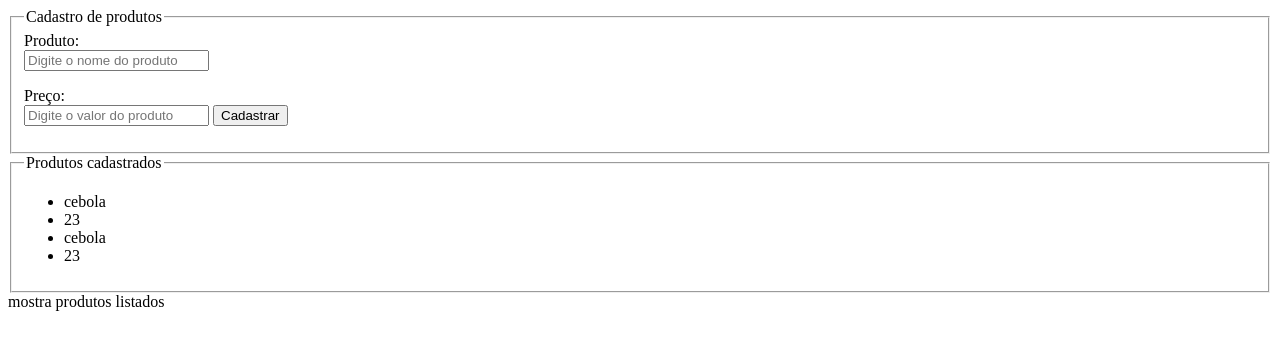
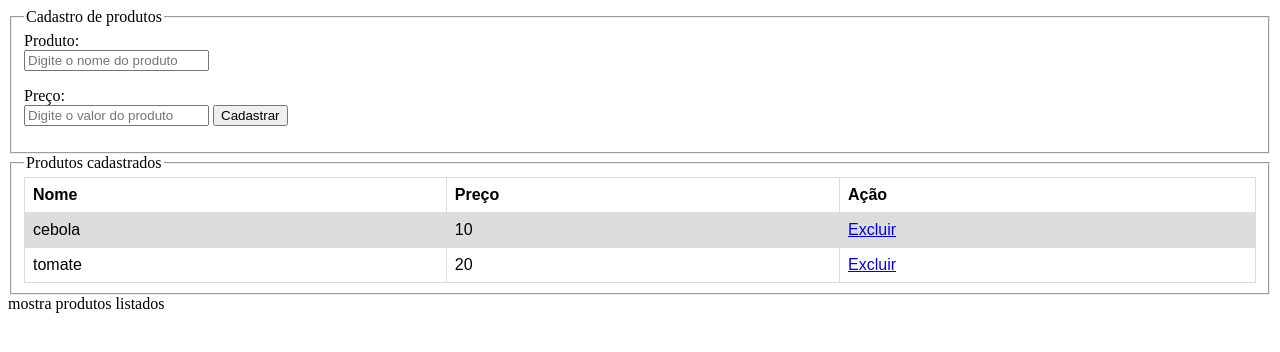
Before and after one commit to georgelofre/projeto_02_gama, a Flask app: page /cadastro in a window 1280 px wide. Shown: the top 352 px of the page. Run offline with Flask 2, Linux system fonts and the light colour scheme.

Commit message:
função excluir finalizada

```diff
--- a/app.py
+++ b/app.py
@@ -29,4 +29,17 @@ def addProduto():
         registrar_produtos(produtos)
     return render_template('cadastro.html', produtos = produtos)
 
+@app.route('/<nomeProduto>', methods=["POST", "GET"])
+def removeProduto(nomeProduto):
+    print(nomeProduto)
+    c=0
+    while c in (0,len(produtos)):
+        if produtos[c]['nomeProduto'] in nomeProduto:
+            del produtos[c]
+            break
+        c+=1
+
+    registrar_produtos(produtos)
+    return render_template('cadastro.html', produtos = produtos)
+
 app.run(debug=True)
--- a/produtos.json
+++ b/produtos.json
@@ -1 +1 @@
-[{"nomeProduto": "cebola", "valorProduto": "23"}, {"nomeProduto": "cebola", "valorProduto": "23"}]
+[{"nomeProduto": "cebola", "valorProduto": "10"}, {"nomeProduto": "tomate", "valorProduto": "20"}]
--- a/templates/base.html
+++ b/templates/base.html
@@ -5,8 +5,20 @@
     <meta name="viewport" content="width=device-width, initial-scale=1.0">
     <title>index</title>
     <style>
-        table, th, td {
-          border:1px solid black;
+        table {
+          font-family: arial, sans-serif;
+          border-collapse: collapse;
+          width: 100%;
+        }
+
+        td, th {
+          border: 1px solid #dddddd;
+          text-align: left;
+          padding: 8px;
+        }
+
+        tr:nth-child(even) {
+          background-color: #dddddd;
         }
     </style>
 </head>
--- a/templates/cadastro.html
+++ b/templates/cadastro.html
@@ -19,15 +19,25 @@
     <div>
         <fieldset>
             <legend>Produtos cadastrados</legend>
-                    <ul>
-                        {% for item in produtos %}
-                            <li>{{item.nomeProduto}}</li>
-                            <li>{{item.valorProduto}}</li>
-                        {% endfor %}
-                    </ul>
-
+            <table>
+                <tr>
+                  <th>Nome</th>
+                  <th>Preço</th>
+                  <th>Ação</th>
+                </tr>
+                    {% for item in produtos %}
+                        <tr>
+                            <td>{{item.nomeProduto}}</td>
+                            <td>{{item.valorProduto}}</td>
+                            <td>
+                                <a href="{{item.nomeProduto}}" class="botao aqui">Excluir</a>
+                            </td>
+                        </tr>
+                    {% endfor %}
+              </table>
             </fieldset>
         mostra produtos listados
     </div>
 </body>
+
 {% endblock basehtml %}
--- a/templates/index.html
+++ b/templates/index.html
@@ -1,6 +1,6 @@
-
 {% extends 'base.html' %}
 {% block basehtml %}
 <body>
     home
 </body>
+{% endblock basehtml %}
```
Also changed, not shown: 2 other files.
